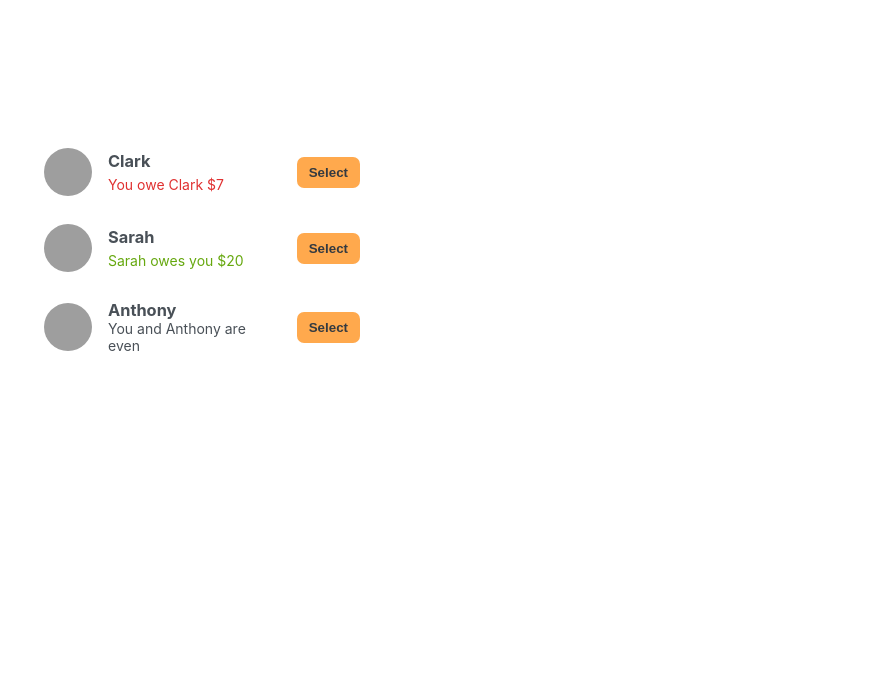
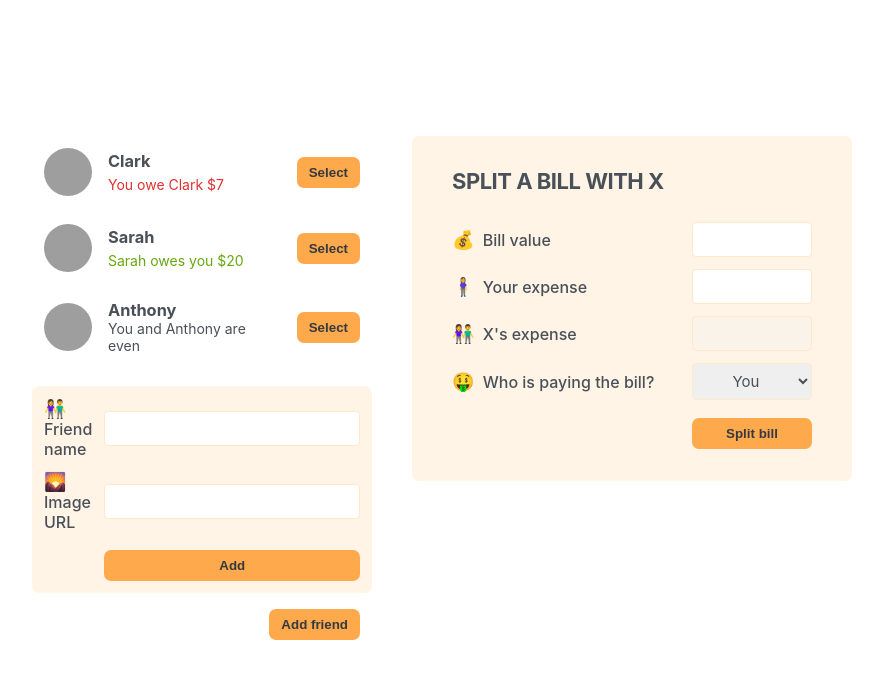
Before and after one commit to felipecosta332/splitnpay, a JavaScript app: page / in a window 1280 px wide. Shown: the top 678 px of the page, without its empty margins (198-1081 px from the left). Built offline with nearby package versions, Linux system fonts and the light colour scheme; grey boxes are pictures that could not be loaded; the HTML template or start-up script is replaced by a standard one.

Commit message:
static app form

```diff
--- a/src/App.js
+++ b/src/App.js
@@ -24,7 +24,10 @@
     <div className="app">
       <div className="sidebar">
         <FriendsList />
+        <FormAddFriend />
+        <Button>Add friend</Button>
       </div>
+      <FormSplitBill />
     </div>
   );
 }
@@ -56,7 +59,47 @@
         </p>
       )}
       {friend.balance === 0 && <p>You and {friend.name} are even</p>}
-      <button className="button">Select</button>
+      <Button>Select</Button>
     </li>
   );
 }
+
+function Button({ children }) {
+  return <button className="button">{children}</button>;
+}
+
+function FormAddFriend() {
+  return (
+    <form className="form-add-friend">
+      <label>👫 Friend name</label>
+      <input type="text" />
+      <label>🌄 Image URL</label>
+      <input type="text" />
+      <Button>Add</Button>
+    </form>
+  );
+}
+
+function FormSplitBill() {
+  return (
+    <form className="form-split-bill">
+      <h2>Split a bill with X</h2>
+      <label>💰 Bill value</label>
+      <input type="text" />
+      <label>🧍‍♀️ Your expense</label>
+      <input type="text" />
+      <label>👫 X's expense</label>
+      <input type="text" disabled />
+      <label >🤑 Who is paying the bill?</label>
+      <select>
+        <option value="user">You</option>
+        <option value="friend">X</option>
+      </select>
+      <Button>Split bill</Button>
+    </form>
+  );
+}
+
+/*
+🤑👫🧍‍♀️💰🌄👫
+*/
```
